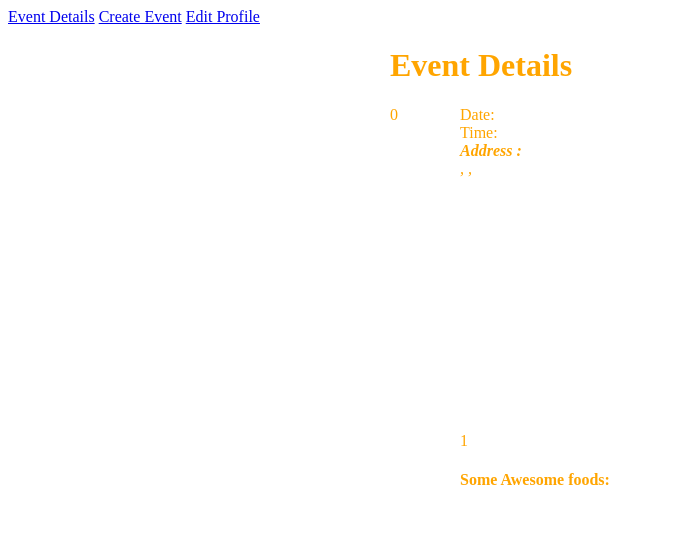
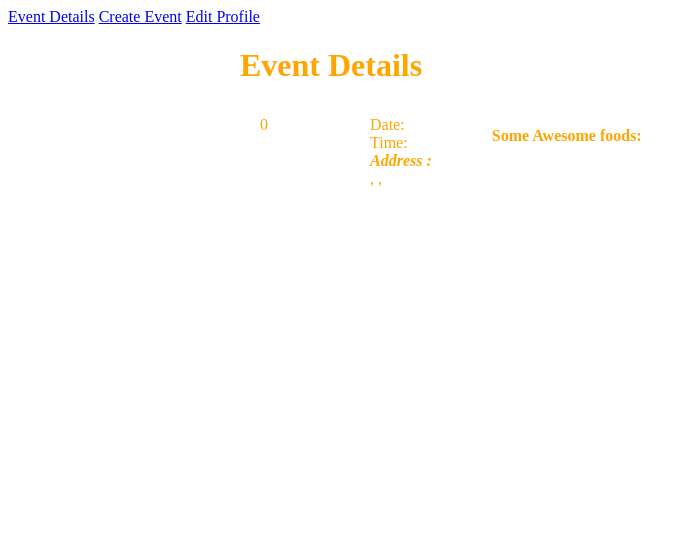
Before and after one commit to bhuvanatn/EventsApp, a plain HTML site: page EventsDetails.html in a window 1280 px wide. Shown: the whole page, without its empty margins (0-695 px from the left). Drawn offline with nearby package versions, Linux system fonts and the light colour scheme; some packages are replaced by stand-ins of ours; no server answers.

Commit message:
div's made float left, added margin,incresed width

```diff
--- a/EventsDetails.html
+++ b/EventsDetails.html
@@ -1,5 +1,6 @@
 <!DOCTYPE html>
 <html lang="en" ng-app="MyApp">
+
 <head>
     <meta charset="UTF-8">
     <meta name="viewport" content="width=device-width, initial-scale=1.0">
@@ -8,6 +9,7 @@
     <title>Event Registration</title>
 
 </head>
+
 <body>
     <div>
         <a href="EventsDetails.html">Event Details</a>
@@ -17,7 +19,7 @@
     </div>
     <div ng-controller="EventsController" class="event-details">
         <h1>Event Details</h1>
-  <div class="arrowsParent">
+        <div class="arrowsParent margin">
             <div class="arrowsUp">
                 <img ng-src="{{event.imageUpArrow}}" ng-click="upVoteCount()">
             </div>
@@ -26,23 +28,27 @@
                 <img ng-src="{{event.imagedownArrow}}" ng-click="downVoteCount()">
             </div>
         </div>
-
-  <div class="eachEventParent">
+        <div class="floatleft margin">
             <div class="eventName">{{event.name}}</div>
-     Date: {{event.date}}<br />
-    Time: {{event.time}}
+            <div>Date: {{event.date}}<br /> Time: {{event.time}}</div>
+            <div>
                 <address>
                 <strong>  Address :</strong> <br/>
                 {{event.location.address}},
                 {{event.location.city}},
                 {{event.location.province}}
-    </address> <br />
-    <div class="imgClass">
-   <img ng-src="{{event.imageUrl}}" alt="">1
+            </address>
+            </div>
+        </div>
+
+        <div class="imgClass floatleft margin">
+            <img ng-src="{{event.imageUrl}}" alt="">
+        </div>
+        <div class="floatleft">
             <h4>Some Awesome foods:</h4>
             <li ng-repeat="sess in event.sessions">{{sess.name}}</li>
         </div>
- </div>
+
     </div>
 
 
@@ -51,9 +57,13 @@
     <!-- <script src="https://ajax.googleapis.com/ajax/libs/angularjs/1.4.8/angular-route.js"></script> -->
     <script type="text/javascript" src="app.js"></script>
     <script src="controller/EventsController.js"></script>
-  <script type="text/javascript" src="controller/EditEventController.js"></script></body>
+    <script type="text/javascript" src="controller/EditEventController.js"></script>
+</body>
 <script type="text/javascript" src="services/EventData.js"></script>
 <script type="text/javascript" src="controller/EditProfileController.js"></script>
-  <script type="text/javascript" src="services/GravatarUrlBuilder.js"></script></html>
+<script type="text/javascript" src="services/GravatarUrlBuilder.js"></script>
+
+</html>
 </body>
+
 </html>
--- a/css/style.css
+++ b/css/style.css
@@ -4,13 +4,19 @@
 .event-details{
   color: orange;
   height: 500px;
-  width: 500px;
+  width: 800px;
   margin: 0 auto;
 
+}
+.margin {
+  margin: 10px 20px 10px 20px;
 }
 .imgClass img{
   height: 250px;
   border-radius: 100em;
+}
+.floatleft{
+  float: left;
 }
 .eventName{
   font-size: 20px;
@@ -28,11 +34,9 @@
 .arrowsParent{
   height: 100px;
   width: 70px;
-  float:left;
+  float: left;
 }
 .eachEventParent{
-  height: 300px;
-  width: 200px;
   float: left;
 }
 .gravatarImg{
```
Lines whose indentation alone changed are shown as unchanged.
